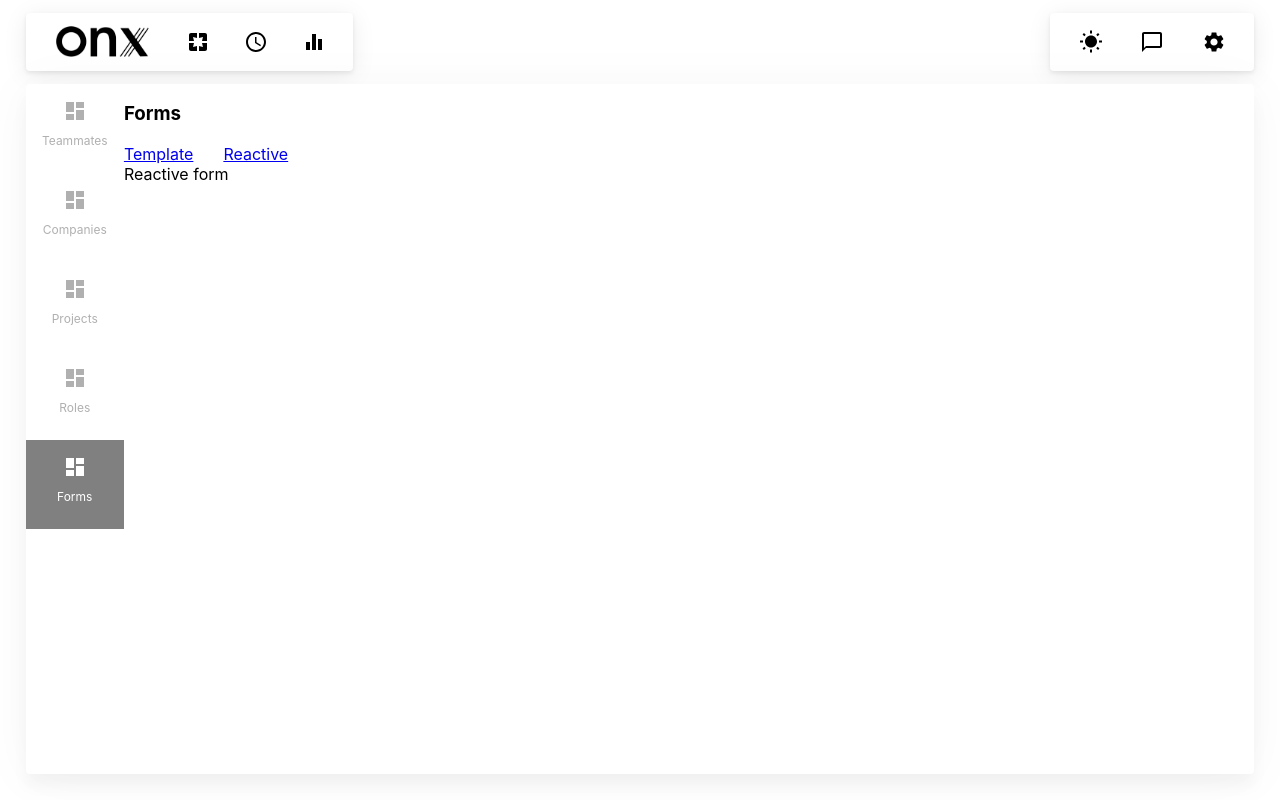
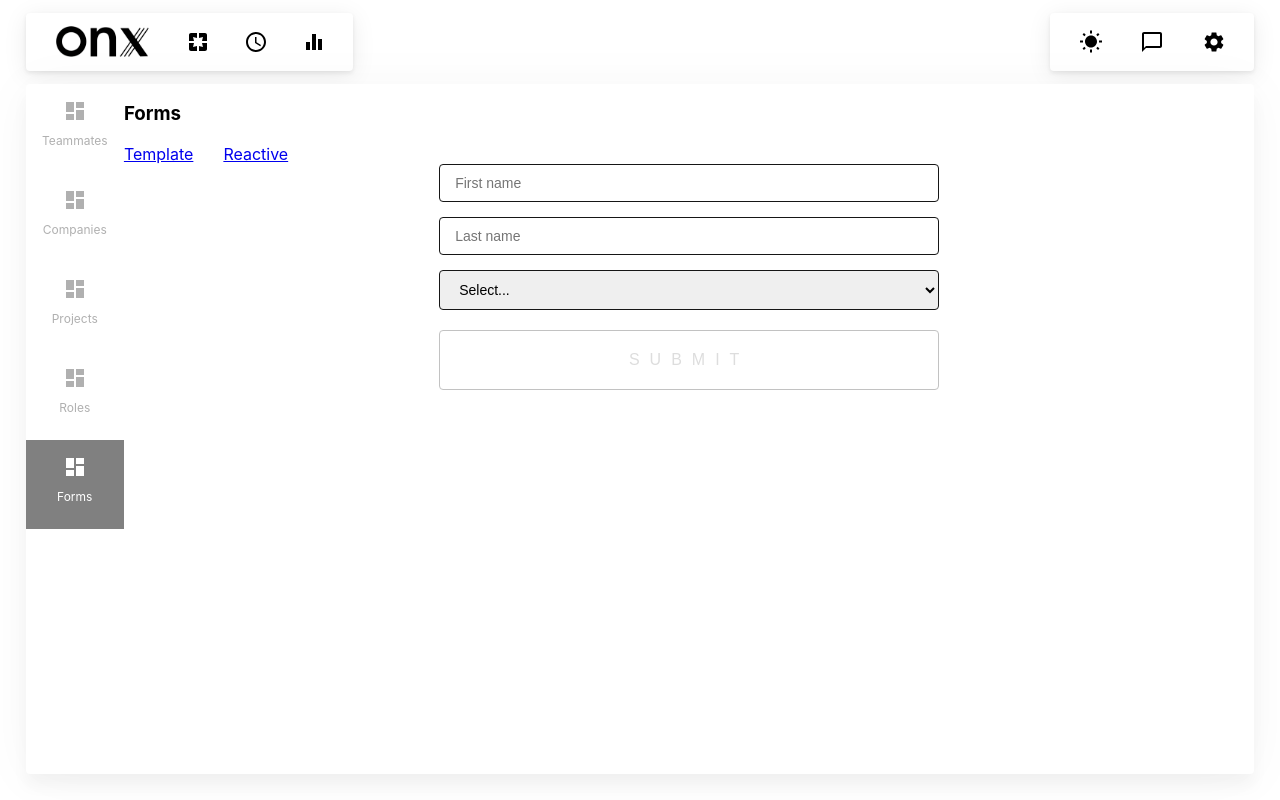
Before and after one commit to pushkarchand/boilerplate, a React (Create React App) app: page /forms/reactive in a window 1280 px wide. Built offline with nearby package versions, Linux system fonts and the light colour scheme.

Commit message:
added forms

```diff
--- a/package.json
+++ b/package.json
@@ -15,6 +15,7 @@
     "axios": "^0.21.1",
     "react": "^17.0.1",
     "react-dom": "^17.0.1",
+    "react-hook-form": "^6.15.1",
     "react-router-dom": "^5.2.0",
     "react-scripts": "4.0.1",
     "react-toastify": "^7.0.0",
--- /dev/null
+++ b/src/modules/forms/reactive.css
@@ -0,0 +1,104 @@
+form {
+    max-width: 800px;
+    margin: 0 auto;
+    width: 500px;
+  }
+
+  .p {
+    color: #bf1650;
+    text-align: center;
+  }
+
+  select,
+  input {
+    display: block;
+    box-sizing: border-box;
+    width: 100%;
+    border-radius: 4px;
+    border: 1px solid rgb(22, 22, 22);
+    padding: 10px 15px;
+    margin-bottom: 15px;
+    font-size: 14px;
+  }
+
+  .label,
+  section > label {
+    line-height: 2;
+    text-align: left;
+    display: block;
+    margin-bottom: 13px;
+    margin-top: 20px;
+    color: white;
+    font-size: 14px;
+    font-weight: 200;
+  }
+
+  input[type="submit"],
+  .button {
+    background: #fff;
+    color: #ddd;
+    text-transform: uppercase;
+    border: none;
+    margin-top: 20px;
+    padding: 20px;
+    font-size: 16px;
+    font-weight: 100;
+    letter-spacing: 10px;
+    display: block;
+    appearance: none;
+    border-radius: 4px;
+    width: 100%;
+    font-weight: lighter;
+    border: 1px solid #c2c2c2;
+  }
+
+  .button {
+    background: #fff;
+    color: #ddd;
+    text-transform: uppercase;
+    border: none;
+    margin-top: 20px;
+    padding: 20px;
+    font-size: 16px;
+    font-weight: 100;
+    letter-spacing: 10px;
+    display: block;
+    appearance: none;
+    border-radius: 4px;
+    width: 100%;
+    font-weight: lighter;
+    border: 1px solid #c2c2c2;
+  }
+
+  .buttonBlack {
+    background: black;
+    border: 1px solid #c2c2c2;
+  }
+
+
+  .counter {
+    font-weight: 400;
+    background: white;
+    color: black;
+    padding: 10px 15px;
+    border-radius: 4px;
+    position: fixed;
+    top: 20px;
+    right: 30px;
+    z-index: 9999999;
+  }
+
+  button[type="button"] {
+    padding: 5px;
+    background: #516391;
+    color: white;
+    letter-spacing: 0px;
+    text-transform: none;
+    padding: 10px;
+    letter-spacing: 2px;
+  }
+
+  button[type="button"]:hover {
+    background: #bf1650;
+    color: white;
+  }
--- a/src/modules/forms/reactive.tsx
+++ b/src/modules/forms/reactive.tsx
@@ -1,9 +1,24 @@
-import React from 'react'
+import * as React from "react";
+import { useForm } from "react-hook-form";
+import './reactive.css';
 
 export default function ReactiveForm() {
-    return (
-        <div>
-            Reactive form
-        </div>
-    )
+  const { register, handleSubmit } = useForm();
+  const onSubmit = (data: any) => alert(JSON.stringify(data));
+
+  return (
+    <form onSubmit={handleSubmit(onSubmit)}>
+      <input name="firstName" ref={register} placeholder="First name" />
+
+      <input name="lastName" ref={register} placeholder="Last name" />
+
+      <select name="category" ref={register}>
+        <option value="">Select...</option>
+        <option value="A">Category A</option>
+        <option value="B">Category B</option>
+      </select>
+
+      <input type="submit" />
+    </form>
+  );
 }
--- a/src/modules/forms/template.tsx
+++ b/src/modules/forms/template.tsx
@@ -1,9 +1,26 @@
-import React from 'react'
+import * as React from "react";
+import { useForm } from "react-hook-form";
+import './reactive.css';
 
-export default function TemplateForm() {
-    return (
-        <div>
-            Template
-        </div>
-    )
+export default function ReactiveForm() {
+  const { register, handleSubmit } = useForm();
+  const onSubmit = (data: any) => alert(JSON.stringify(data));
+
+  return (
+    <form onSubmit={handleSubmit(onSubmit)}>
+      <input name="firstName" ref={register} placeholder="First name" />
+
+      <input name="lastName" ref={register} placeholder="Last name" />
+      <input name="email" ref={register} placeholder="Email" />
+      <input name="phone" ref={register} placeholder="phone" />
+
+      <select name="category" ref={register}>
+        <option value="">Select...</option>
+        <option value="A">Category A</option>
+        <option value="B">Category B</option>
+      </select>
+
+      <input type="submit" />
+    </form>
+  );
 }
```
Also changed, not shown: 2 other files (tests, documents, lock files or other folders).
